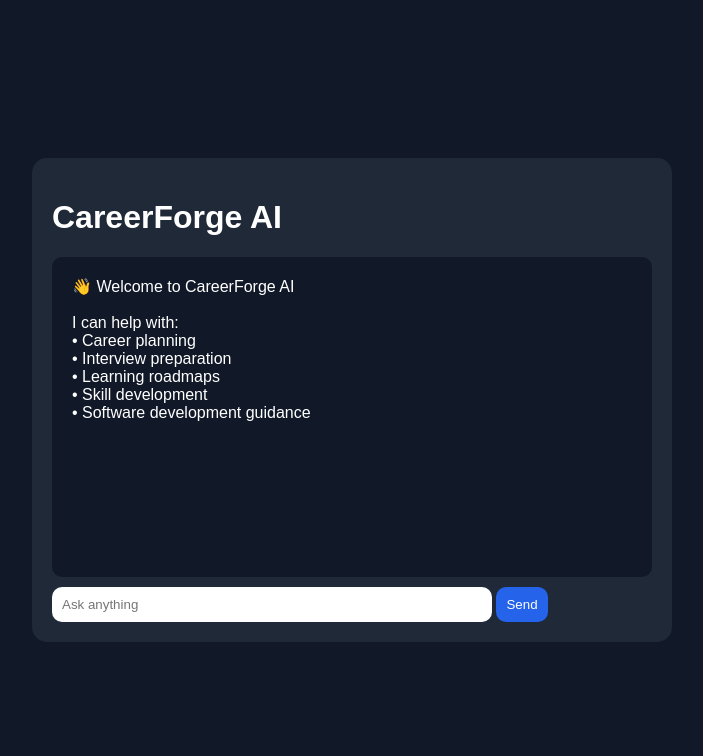
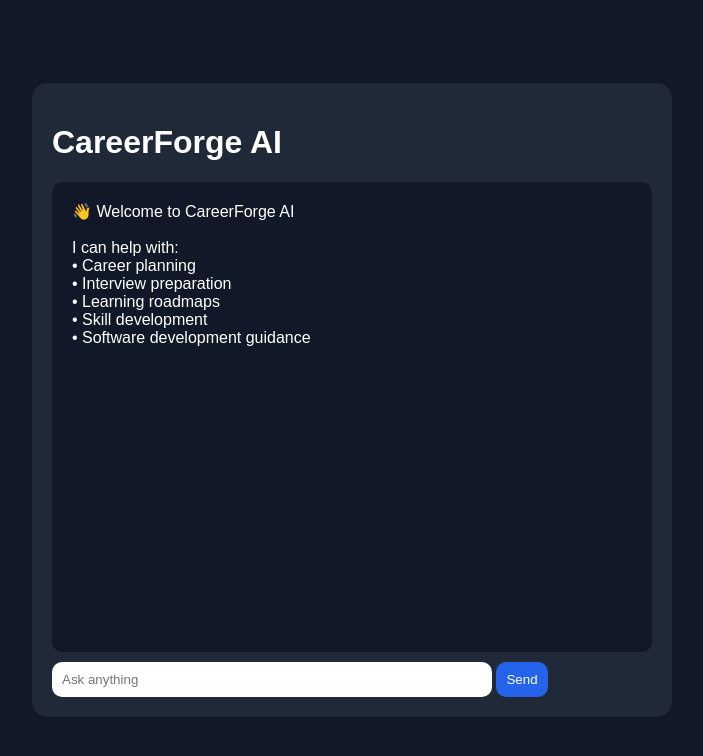
Before and after one commit to Mehak911p/Careerforge-ai, a Flask app: page / in a window 1280 px wide. Shown: the top 756 px of the page, without its empty margins (288-991 px from the left). Run offline with Flask 3, Linux system fonts and the light colour scheme.

Commit message:
Update index.html

```diff
--- a/templates/index.html
+++ b/templates/index.html
@@ -24,8 +24,8 @@ border-radius:15px;
 }
 
 #chat{
-height:300px;
-overflow:auto;
+height: 450px;
+overflow-y: auto;
 background:#111827;
 padding:10px;
 margin-bottom:10px;
```
